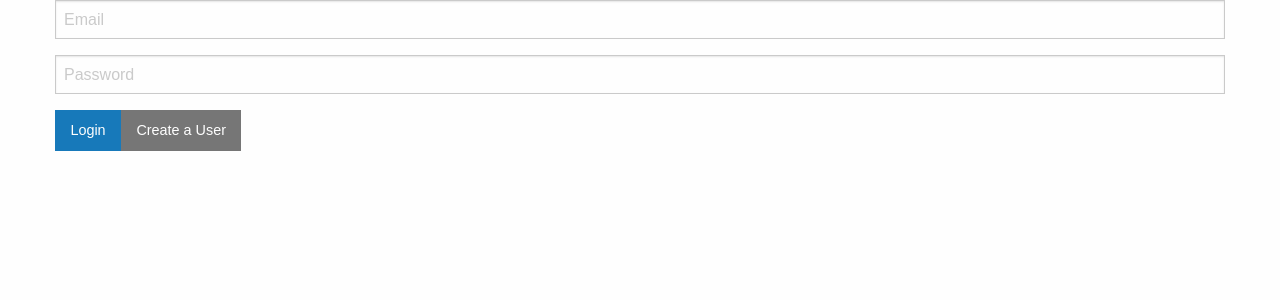
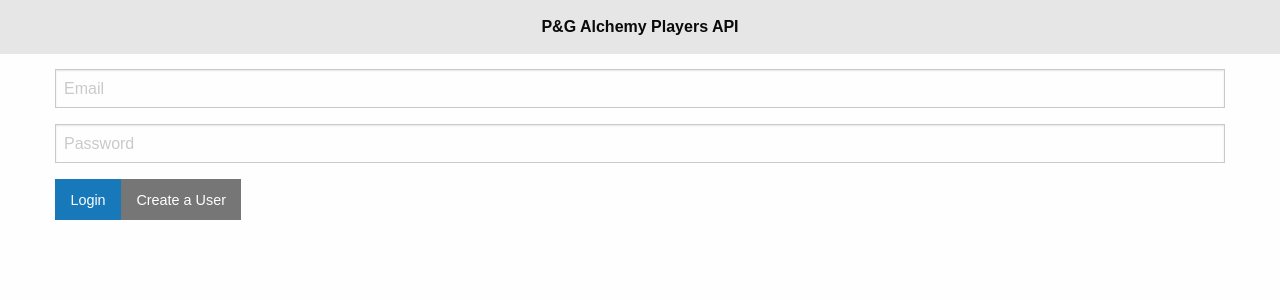
Before and after one commit to cmcgroarty/pg-alchemy-players, a React (Create React App) app: page / in a window 1280 px wide. Shown: the top 300 px of the page. Built offline with nearby package versions, Linux system fonts and the light colour scheme.

Commit message:
add topbar and padding

```diff
--- a/src/App.js
+++ b/src/App.js
@@ -1,6 +1,5 @@
 import React, { Component } from 'react'
 import { Route, Switch } from 'react-router'
-
 
 import './App.css'
 import Login from './containers/Login'
@@ -12,9 +11,20 @@
   render () {
     return (
       <div>
+        <div className='top-bar'>
+          <div className='grid-container'>
+            <div className='grid-x'>
+              <div className='top-bar-left'>
+                <ul className='dropdown menu' data-dropdown-menu>
+                  <li className='menu-text'>P&G Alchemy Players API</li>
+                </ul>
+              </div>
+            </div>
+          </div>
+        </div>
         <CalloutDisplay />
         <div className='grid-container'>
-          <div className='grid-x'>
+          <div className='grid-x grid-padding-x grid-padding-y'>
             <div className='cell'>
               <Switch>
                 <Route path='/user' component={User} />
```
